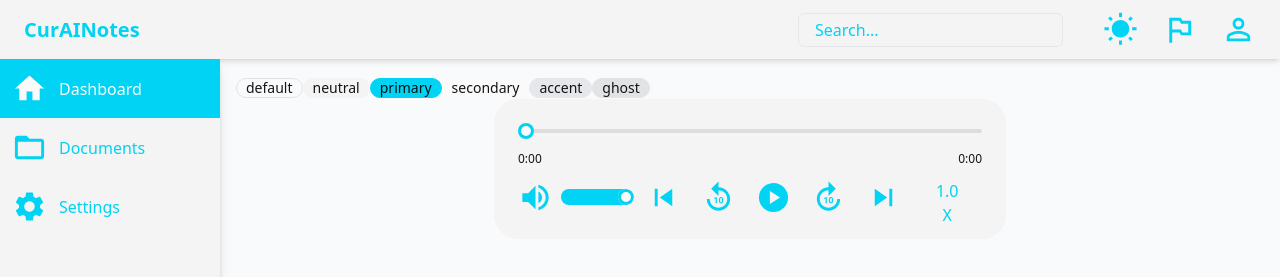
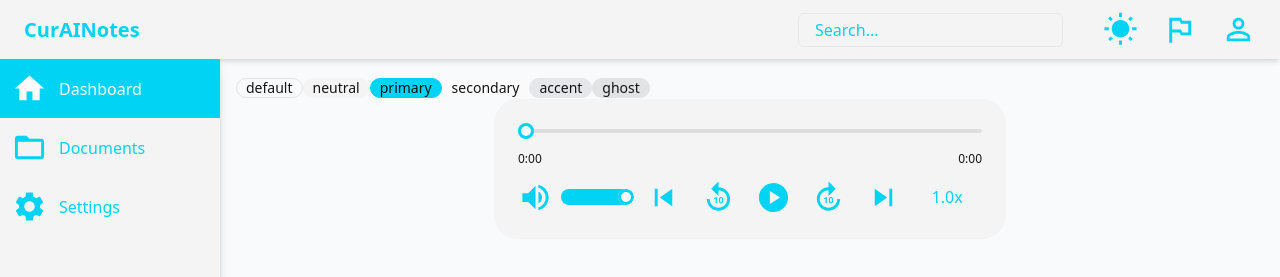
Before and after one commit to Markus-Scl/CuraiNotes, a React (Vite) app: page /profile in a window 1280 px wide. Shown: the top 277 px of the page. Built offline with nearby package versions, Linux system fonts and the light colour scheme.

Commit message:
changed speed display

```diff
--- a/src/components/AudioPlayer.tsx
+++ b/src/components/AudioPlayer.tsx
@@ -17,7 +17,7 @@ const AudioPlayer = () => {
 	const [volume, setVolume] = useState(1); // Track volume state separately
 	const [isMuted, setIsMuted] = useState(false); // Track mute state separately
 	const [playbackSpeed, setPlaybackSpeed] = useState(1); // Track playback speed
-	const [speed, setSpeed] = useState<String>('1.0 X'); // Display speed
+	const [speed, setSpeed] = useState<number>(1); // Display speed
 	const [speedMenuOpen, setSpeedMenuOpen] = useState<boolean>(false); // Manage speed menu visibility
 	const audioRef = useRef<HTMLAudioElement | null>(null);
 
@@ -87,8 +87,7 @@ const AudioPlayer = () => {
 
 	// Handle playback speed change
 	const handleSpeedChange = (newSpeed: number) => {
-		const newS: string = String(newSpeed) + 'X';
-		setSpeed(newS);
+		setSpeed(newSpeed);
 		setPlaybackSpeed(newSpeed);
 		setSpeedMenuOpen(false); // Close speed menu when an option is selected
 	};
@@ -189,7 +188,7 @@ const AudioPlayer = () => {
 				{/* Playback Speed Icon with Dropdown */}
 				<div className="relative w-1/6 flex justify-center items-center">
 					<button ref={speedButtonRef} className="text-primary  hover:bg-accent w-9 h-9 rounded-md" onClick={() => setSpeedMenuOpen((prev) => !prev)}>
-						<h1>{speed}</h1>
+						<h1>{speed.toFixed(1)}x</h1>
 					</button>
 
 					{/* Dropdown */}
@@ -197,7 +196,7 @@ const AudioPlayer = () => {
 						<div ref={speedMenuRef} className="absolute top-8 left-0 bg-neutral rounded shadow-md">
 							{speedOptions.map((option) => (
 								<button key={option} className="w-full flex items-center text-left py-2 px-4 text-primary hover:bg-accent cursor-pointer" onClick={() => handleSpeedChange(option)}>
-									{option}x
+									{option.toFixed(1)}x
 								</button>
 							))}
 						</div>
```
